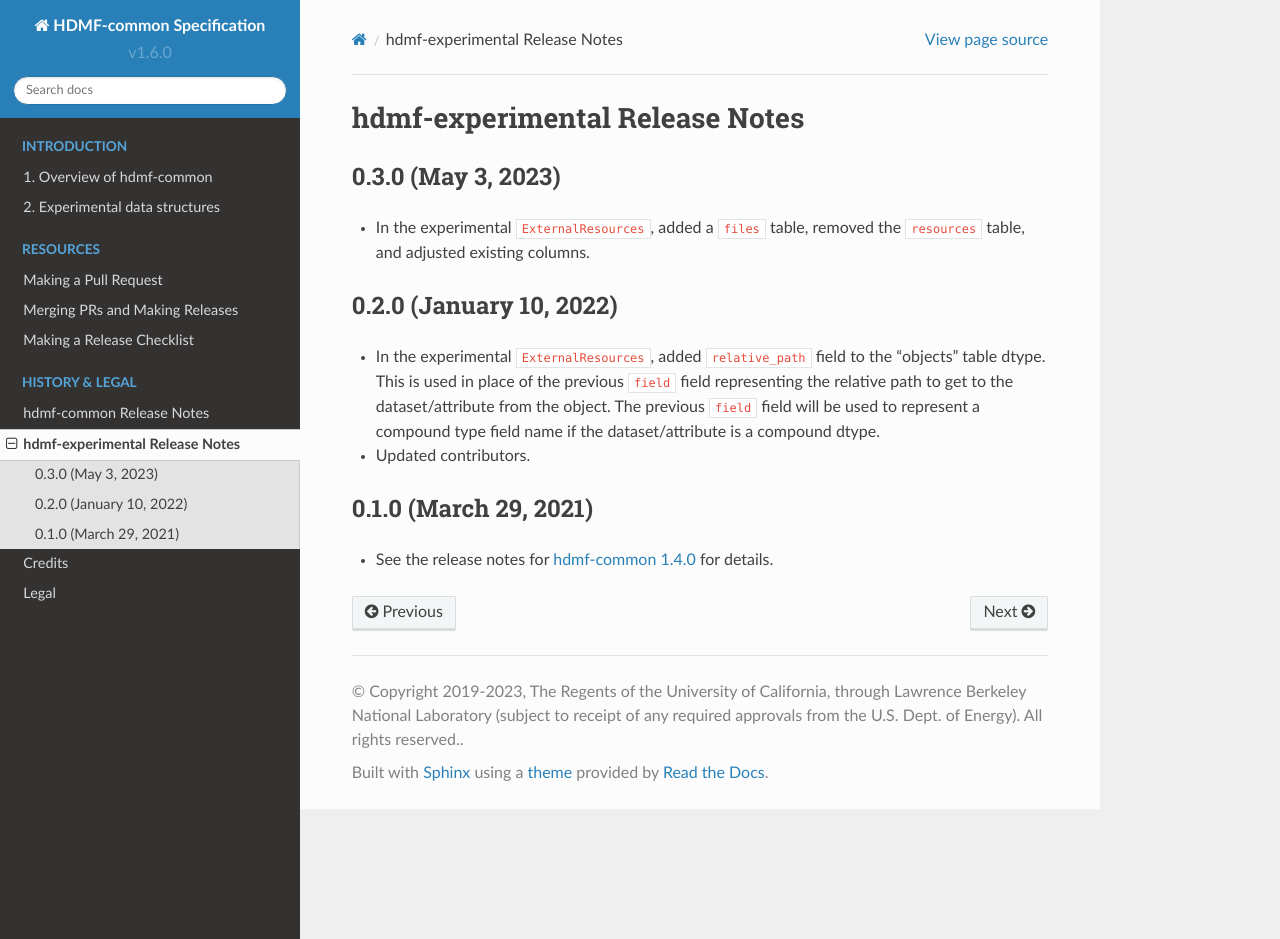
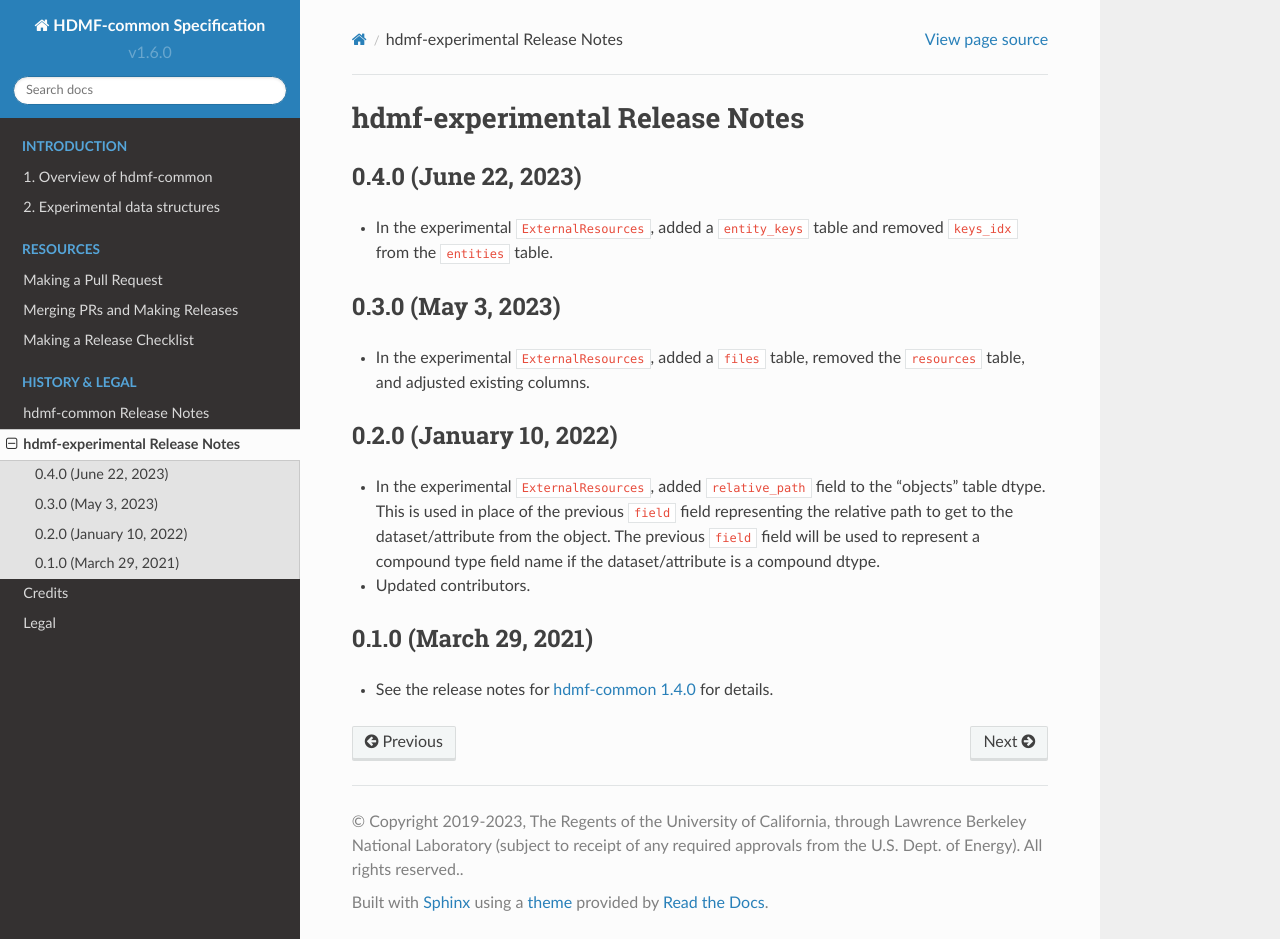
Before and after one commit to hdmf-dev/hdmf-common-schema, a Sphinx documentation site: the page built from docs/source/hdmf_experimental_release_notes.rst, in a window 1280 px wide and 939 px high. Built offline with Sphinx 7.4.7 and the Read the Docs theme 2.0.0, drawn with Linux system fonts in a browser that asks for light colours.

Commit message:
Update hdmf_experimental_release_notes.rst

```diff
--- a/docs/source/hdmf_experimental_release_notes.rst
+++ b/docs/source/hdmf_experimental_release_notes.rst
@@ -2,6 +2,10 @@
 
 hdmf-experimental Release Notes
 ===============================
+
+0.4.0 (June 22, 2023)
+---------------------
+- In the experimental ``ExternalResources``, added a ``entity_keys`` table and removed ``keys_idx`` from the ``entities`` table.
 
 0.3.0 (May 3, 2023)
 -------------------
```
